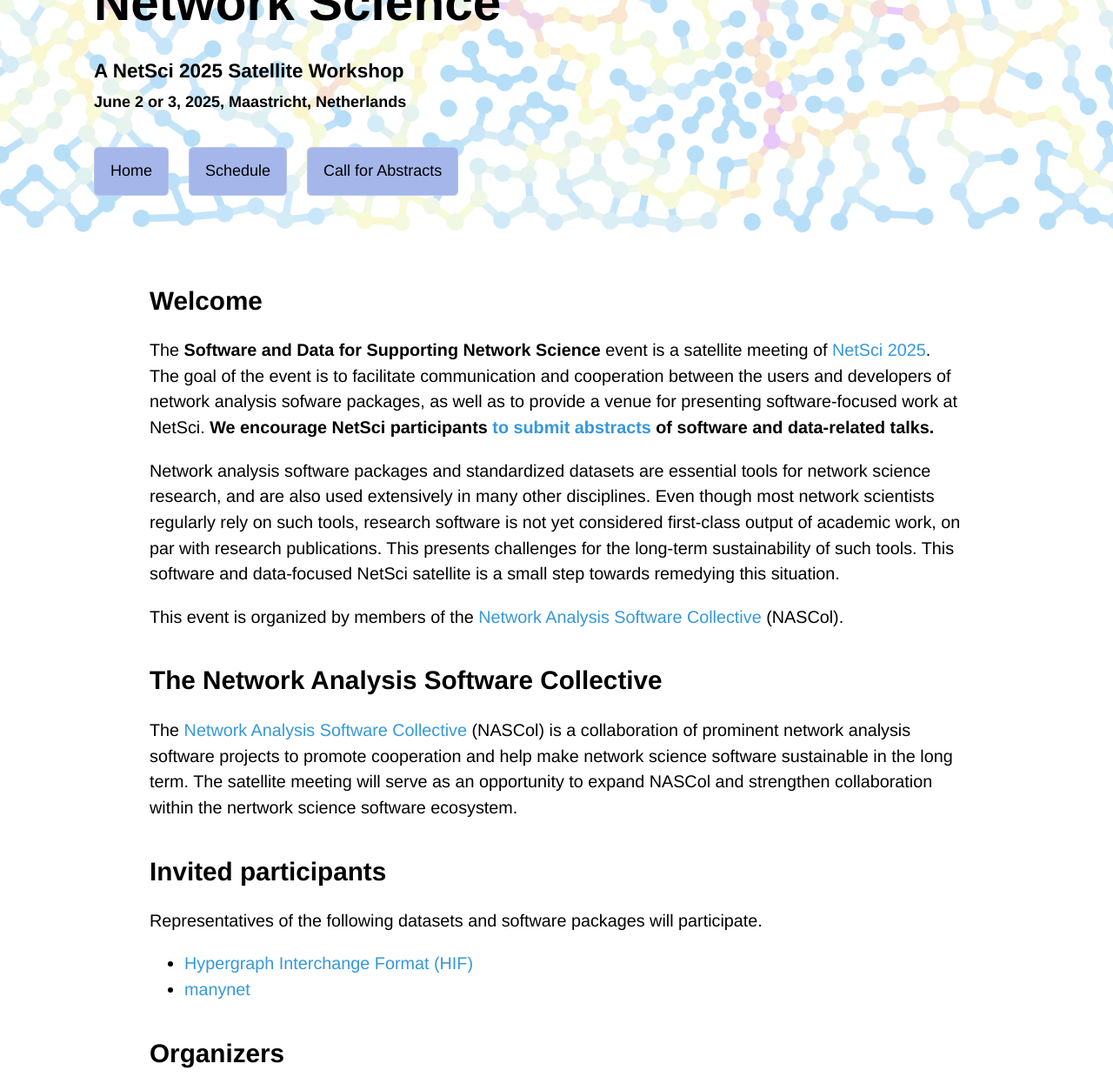
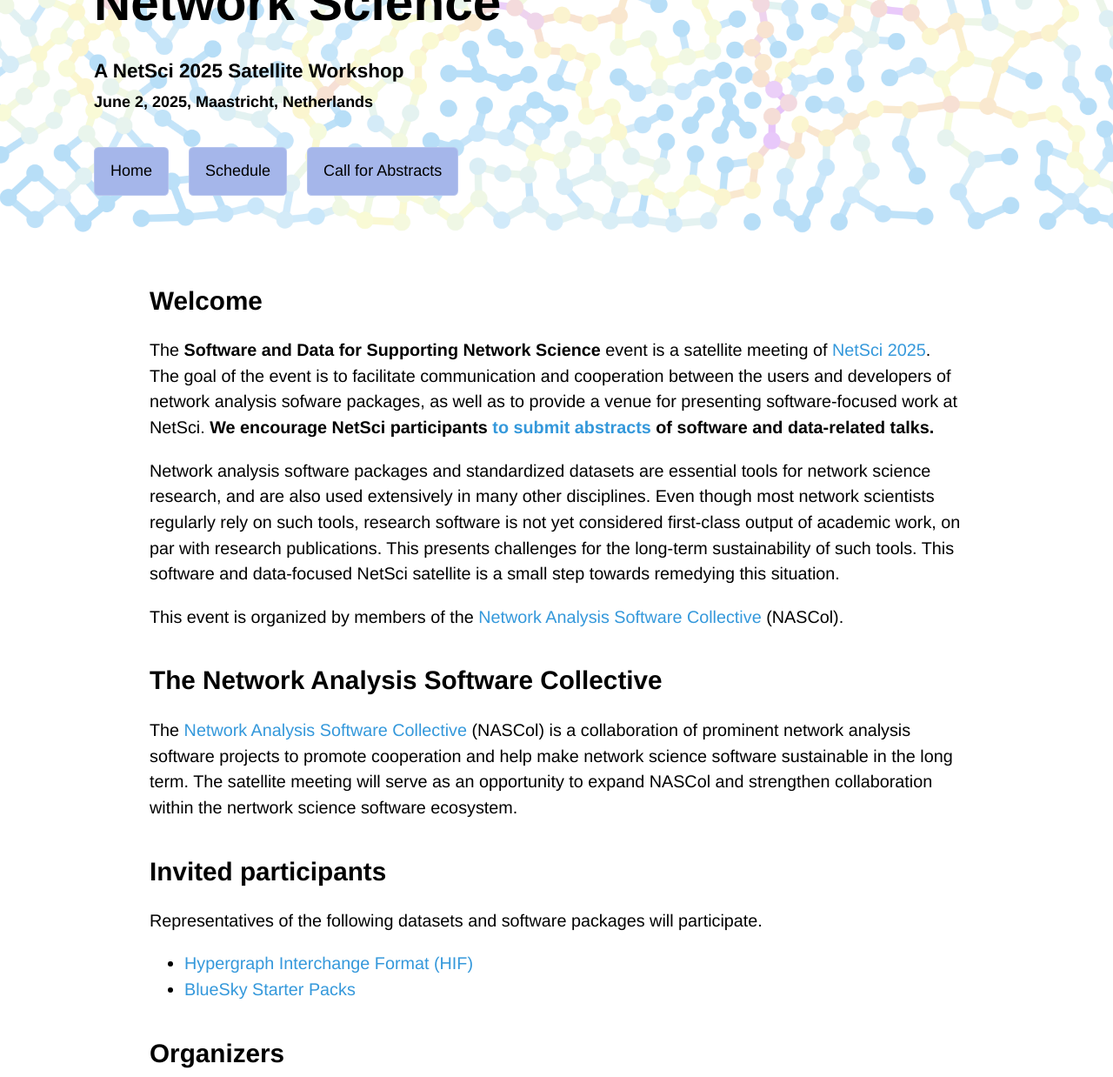
Before and after one commit to nas-col/netsci.nascol.net, a Jekyll site: the page built from index.md, in a window 1280 px wide. Shown: the part 174-1412 px from the top of the page at 87% size. Built offline with Jekyll 4.4.1, drawn with Linux system fonts in a browser that asks for light colours; some web fonts are replaced; our own code applies the rules of GitHub Pages for plain Markdown files.

Commit message:
update information

```diff
--- a/_config.yml
+++ b/_config.yml
@@ -1,5 +1,5 @@
 title: Software and Data for Supporting Network Science
-description: "A NetSci 2025 Satellite Workshop<br><span style='font-size: 80%'> June 2 or 3, 2025, Maastricht, Netherlands</span>"
+description: "A NetSci 2025 Satellite Workshop<br><span style='font-size: 80%'> June 2, 2025, Maastricht, Netherlands</span>"
 
 timezone: Europe/Amsterdam
 
--- a/index.md
+++ b/index.md
@@ -19,7 +19,7 @@ The [Network Analysis Software Collective](https://nascol.net) (NASCol) is a col
 Representatives of the following datasets and software packages will participate.
 
  - [Hypergraph Interchange Format (HIF)](https://github.com/pszufe/HIF-standard)
- - [manynet](https://stocnet.github.io/manynet/)
+ - [BlueSky Starter Packs](https://asmithh.github.io/)
 
 ## Organizers
 
```
